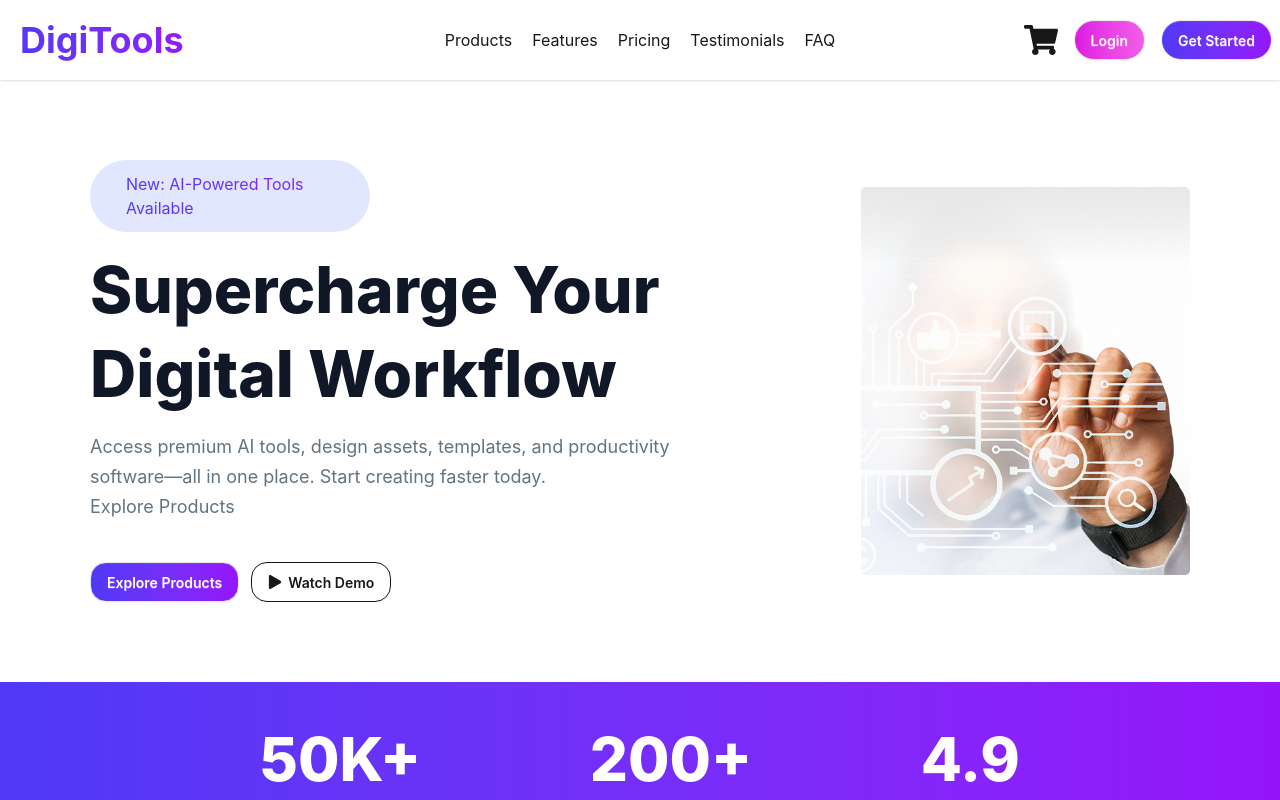
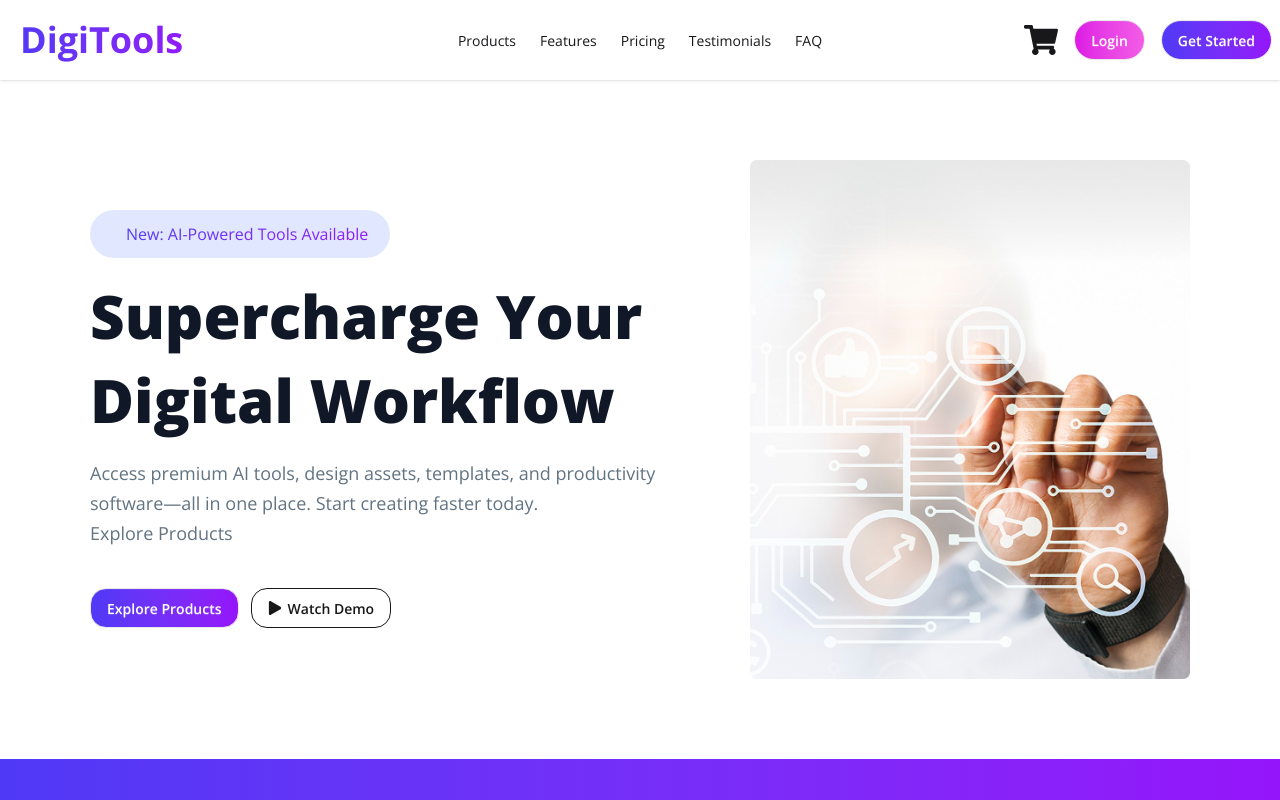
Before and after one commit to rakibulhasanutsho/DigiTools-Platform, a React (Vite) app: page / in a window 1280 px wide. Shown: the top 800 px of the page. Built offline with nearby package versions, Linux system fonts and the light colour scheme.

Commit message:
final project without spinner

```diff
--- a/package.json
+++ b/package.json
@@ -14,6 +14,7 @@
     "react": "^19.1.1",
     "react-dom": "^19.1.1",
     "react-icons": "^5.6.0",
+    "react-spinners": "^0.17.0",
     "sweetalert2": "^11.26.24"
   },
   "devDependencies": {
--- a/src/components/Banner.jsx
+++ b/src/components/Banner.jsx
@@ -6,12 +6,12 @@ import { FaPlay } from 'react-icons/fa';
 
 export const Banner = () => {
   return (
-    <div className='p-5 w-full lg:w-[1140px] mx-auto flex flex-col lg:flex-row gap-10 my-15 items-center  lg:text-left'>
-        <div className='space-y-4'>
-            <ul className='bg-[#E1E7FF] max-w-70 rounded-full list-disc pl-6 '>
+    <div className='p-5 w-full lg:w-[1140px] mx-auto grid grid-cols-1 lg:grid-cols-12 gap-8  my-15 lg:justify-between items-center '>
+        <div className='lg:col-span-7 space-y-4 items-center  lg:text-left'>
+            <ul className='bg-[#E1E7FF] max-w-75 rounded-full list-disc pl-6 '>
                 <li className=' rounded-2xl p-3 max-w-70 bg-clip-text btn-ghost  text-transparent bg-gradient-to-r from-[#4F39F6] to-[#9514FA] '> New: AI-Powered Tools Available</li>
             </ul>
-            <h2 className='text-[48px] lg:text-[64px] font-extrabold leading-[84px] text-[#101727] '>Supercharge Your Digital Workflow</h2>
+            <h2 className='text-[48px] lg:text-[60px] font-extrabold leading-[84px] text-[#101727] '>Supercharge Your Digital Workflow</h2>
             <p className='text-[18px] leading-[30px] text-[#627382]'>Access premium AI tools, design assets, templates, and productivity <br />
             software—all in one place. Start creating faster today. <br /> Explore Products</p>
             <br />
@@ -21,7 +21,7 @@ export const Banner = () => {
             </div>
 
         </div>
-        <div>
+        <div className='lg:col-span-5'>
             <img src={banner} />
         </div>
     </div>
--- a/src/components/ModelCard.jsx
+++ b/src/components/ModelCard.jsx
@@ -4,7 +4,7 @@ import Swal from "sweetalert2"
 
 export default  function ModelCard({model, carts, setCarts}) {
     const [isBuy , setIsBought] = useState(false)
-    const handleBuy = (product) =>{
+    const handleBuy = () =>{
          setIsBought(true)
         const  isExist = carts.find((item) => item.id === model.id)
         if(!isExist){
--- a/src/components/Models.jsx
+++ b/src/components/Models.jsx
@@ -16,7 +16,7 @@ export const Models = ({ setActiveTab, activeTab}) => {
             <h3 className='text-[36px] font-extrabold  text-[#101727]'>Premium Digital Tools</h3>
             <p className='text-[16px] text-[#627382] leading-5 whitespace-normal'>Choose from our curated collection of premium digital products designed <br /> to boost your productivity and creativity.</p>
 
-              <div className="tabs tabs-box justify-center w-[255px]  bg-blue-700 mx-auto ">
+              <div className="tabs tabs-box justify-center w-[265px]  bg-blue-700 mx-auto ">
                 <input type="radio" name="my_tabs_1" className="tab px-10 border font-medium rounded-l-3xl" aria-label="Products"
                  defaultChecked
                  checked={activeTab ==="Products"}
--- a/src/components/Navbar.jsx
+++ b/src/components/Navbar.jsx
@@ -10,21 +10,24 @@ export const Navbar = ({count,setActiveTab, activeTab}) => {
       <div tabIndex={0} role="button" className="btn btn-ghost lg:hidden">
         <svg xmlns="http://www.w3.org/2000/svg" className="h-5 w-5" fill="none" viewBox="0 0 24 24" stroke="currentColor"> <path strokeLinecap="round" strokeLinejoin="round" strokeWidth="2" d="M4 6h16M4 12h8m-8 6h16" /> </svg>
       </div>
+       <ul className="menu menu-sm dropdown-content bg-base-100 rounded-box z-1 mt-3 w-52 p-2 shadow ">
+        <li className='cursor-pointer border border-gray-100'><a>Products</a></li>
+        <li className='cursor-pointer border border-gray-100'><a >Features</a></li>
+        <li className='cursor-pointer border border-gray-100'><a >Pricing</a></li>
+        <li className='cursor-pointer border border-gray-100'><a>Testimonials</a></li>
+        <li className='cursor-pointer border border-gray-100'><a>FAQ</a></li>
+    </ul>
 
     </div>
-    <a className=" font-bold p-3 text-4xl bg-clip-text btn-ghost  text-transparent bg-gradient-to-r from-[#4F39F6] to-[#9514FA] cursor-pointer">DigiTools</a>
+
+
+     <a className=" font-bold p-3 text-4xl bg-clip-text btn-ghost  text-transparent bg-gradient-to-r from-[#4F39F6] to-[#9514FA] cursor-pointer">DigiTools</a>
+
   </div>
   <div className="navbar-center hidden lg:flex">
-    {/* <ul className="menu menu-horizontal px-1">
-        <li className='cursor-pointer'><a>Products</a></li>
-        <li className='cursor-pointer'><a >Features</a></li>
-        <li className='cursor-pointer'><a >Pricing</a></li>
-        <li className='cursor-pointer'><a>Testimonials</a></li>
-        <li className='cursor-pointer'><a>FAQ</a></li>
-    </ul> */}
-    <ul
+      <ul
         tabIndex="-1"
-        className="flex gap-5">
+        className="menu menu-horizontal px-1">
         <li className='cursor-pointer'><a>Products</a></li>
         <li className='cursor-pointer'><a >Features</a></li>
         <li className='cursor-pointer'><a >Pricing</a></li>
@@ -32,7 +35,7 @@ export const Navbar = ({count,setActiveTab, activeTab}) => {
         <li className='cursor-pointer'><a>FAQ</a></li>
 
       </ul>
-  </div>
+    </div>
   <div className="navbar-end flex gap-4">
     <div className='flex relative'>
       <p className={`${count === 0 ? "hidden" : "bg-red-700 px-2 text-white z-1  text-center font-bold transform translate-x-1/2 -translate-y-1/2 rounded-full absolute top-0 right-0 "}`}>{count}</p>
--- /dev/null
+++ b/src/components/Spinner.jsx
@@ -0,0 +1,7 @@
+export default  function Spinner() {
+  return (
+    <div>
+        <span className="loading loading-spinner loading-md"></span>
+    </div>
+  );
+}
--- a/src/components/Transparent.jsx
+++ b/src/components/Transparent.jsx
@@ -13,7 +13,7 @@ export default  function Transparent ({transparentPromise}) {
                 trans.plan_name === "Pro" ?
 
                 <div key= {trans.id} className=  "space-y-5 p-5 rounded-2xl flex flex-col bg-gradient-to-r from-[#4F39F6] to-[#9514FA] bg-[#F2F2F2] relative">
-                    <p className="bg-[#FEF3C6] px-3 p-2 w-30 rounded-3xl absolute top-[-20px] z-99 ml-20 lg:ml-25 text-amber-700    ">Most Popular</p>
+                    <p className="bg-[#FEF3C6] px-3 p-2 w-32 rounded-3xl absolute top-[-20px] z-99 ml-20 lg:ml-25 text-amber-700    ">Most Popular</p>
                     <p className="text-2xl font-bold text-white">{trans.plan_name}</p>
                     <p className="text-[16px] text-white leading-5">{trans.tagline}</p>
                     <p><span className="text-[40px] text-white font-bold "> {trans.price} </span><span className="text-[20px] text-white">{trans.billing_cycle}</span></p>
--- a/src/index.css
+++ b/src/index.css
@@ -1,2 +1,6 @@
+@import url('https://fonts.googleapis.com/css2?family=Geist:wght@100..900&family=Inter:ital,opsz,wght@0,14..32,100..900;1,14..32,100..900&family=Manrope:wght@200..800&family=Open+Sans:ital,wght@0,300..800;1,300..800&display=swap');
 @import "tailwindcss";
 @plugin "daisyui";
+*{
+    font-family: "Open Sans", sans-serif;
+}
```
Also changed, not shown: src/App.jsx (+9 -3 lines), 1 other file (tests, documents, lock files or other folders).
